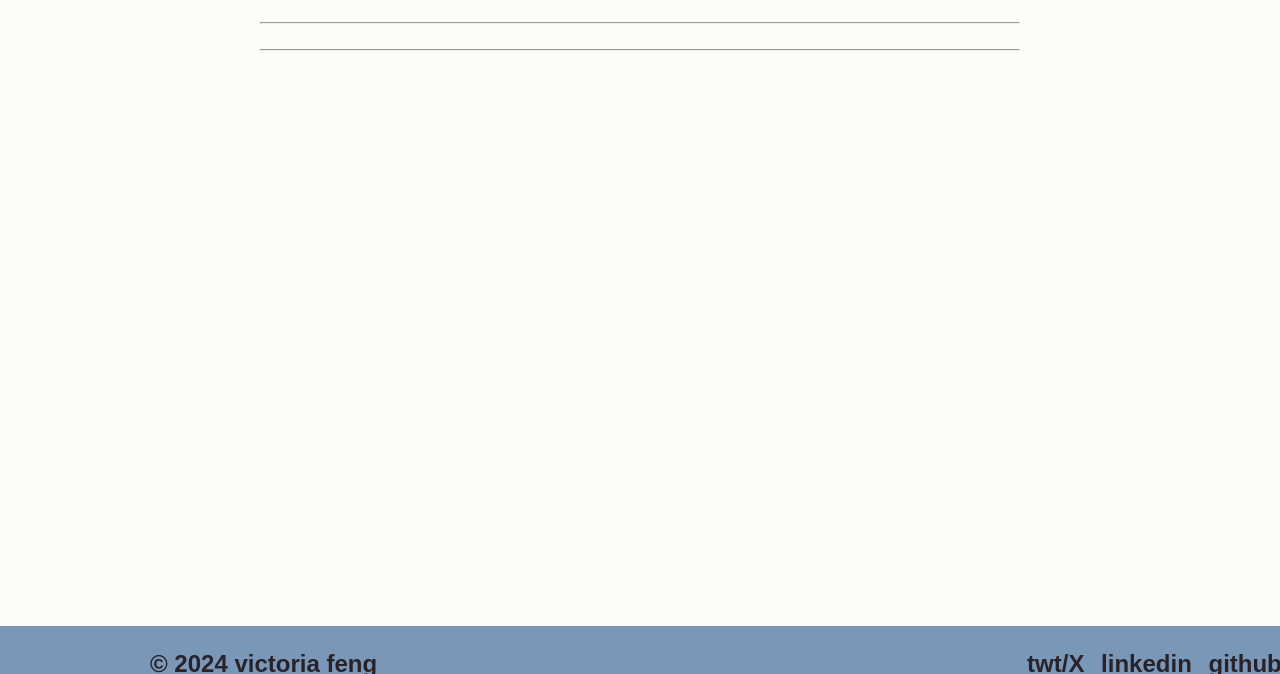
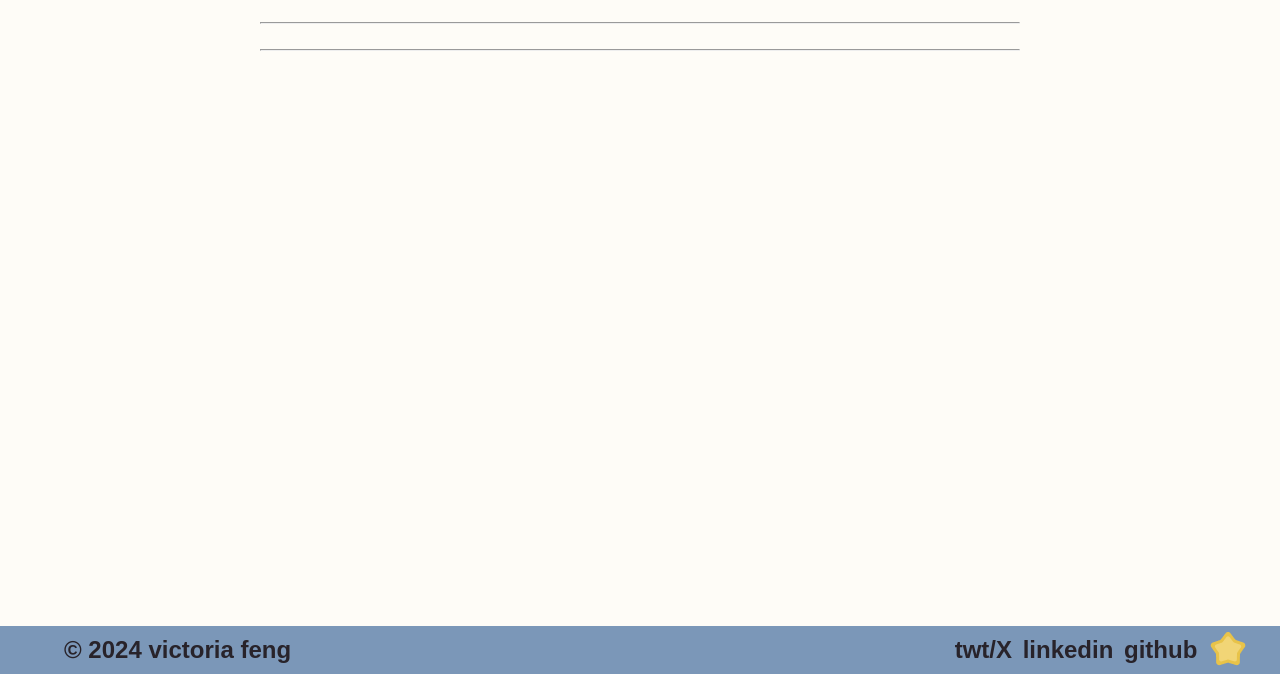
Before and after one commit to mauveyrosie/real-website, a plain HTML site: page index.html in a window 1280 px wide. Shown: the part 126-800 px from the top of the page. Drawn offline with Linux system fonts and the light colour scheme; a web font is replaced by a local one.

Commit message:
added a footer

```diff
--- a/index.html
+++ b/index.html
@@ -7,7 +7,7 @@
     <link rel="stylesheet" href="styleFile/general.css">
     <link rel="stylesheet" href="styleFile/header.css">
     <link rel="stylesheet" href="styleFile/home.css">
-    <link rel="stylesheet" href="styleFile/footer.css"
+    <link rel="stylesheet" href="styleFile/footer.css">
 
     <!-- fonts -->
     <link rel="preconnect" href="https://fonts.googleapis.com">
@@ -15,7 +15,7 @@
     <link href="https://fonts.googleapis.com/css2?family=Cormorant+Garamond:ital,wght@0,300;0,400;0,500;0,600;0,700;1,300;1,400;1,500;1,600;1,700&family=Gaegu&family=Noto+Sans:ital,wght@0,100..900;1,100..900&display=swap" rel="stylesheet">
 
     <title> victoria feng </title>
-    <link rel="icon" href="https://www.colorhexa.com/5c6e92.png">
+    <link rel="icon" href="images/Star.png">
 
   </head>
 
@@ -57,8 +57,8 @@
     <!-- footer -->
     <footer class="footer">
 
-      <div class="footer-container">
-        <p> &#169; 2024 victoria feng </p>
+      <div class="footer-content">
+        <p class="copyright"> &#169; 2024 victoria feng </p>
 
         <div class="socials">
           <a class="twt" href="https://x.com/mauveyrosie">
@@ -71,8 +71,10 @@
             github
           </a>
 
+        </div>
 
-        </div>
+        <img class="star-switch" src="images/Star.png" alt="Star">
+
       </div>
 
     </footer>
--- a/styleFile/footer.css
+++ b/styleFile/footer.css
@@ -1,79 +1,56 @@
-:root {
-  --beige-dark: #D2C8AE;
-  --beige-light: #F8F3E2;
-  --blue-dark: #5C6E92;
-  --blue-light: #7B97B8;
-  --purple-dark: #716587;
-  --purple-light: #927CA1;
-  --yellow-dark: #E0B31E;
-  --yellow-light: #F1D576;
-  --green-dark: #3D553D;
-  --green-light: #769071;
+.footer{
+  background-color: var(--blue-light);
+  bottom: 0;
+  left: 0;
+  width: 100%;
+  position: absolute;
+}
 
-  /*--text-color: #3A3D46;*/
-  --bg-white: #FEFCF7;
-  --bg-black: #28232A;
-  --bg-dark-footer: #332A38;
+.footer-content{
+  display: flex;
+  align-items: center;
+  justify-content: space-between;
+
 }
-.footer {
-  position: fixed;
-  height: 6%;
-  left: 0;
-  bottom: 0;
-  width: 100%;
-  background-color: var(--blue-light);
 
-  /* text */
+.copyright{
+  flex: 1;
+  margin: 0;
   color: var(--bg-black);
-  padding-left: 150px;
+  padding-left: 5%;
   font-family: "Gaegu", sans-serif;
   font-weight: bold;
   font-size: 24px;
 }
 
-.footer-container {
+.socials{
+  flex: 0.3;
   display: flex;
+  align-items: center;
+  justify-content: space-evenly;
+
+  text-decoration: none;
+
+  color: var(--bg-black);
+  font-family: "Gaegu", sans-serif;
+  font-weight: bold;
+  font-size: 24px;
 }
 
-.socials {
-  margin-left: 50%;
-  margin-top: 24px;
-}
-.github {
-  margin-left: 10px;
-  display: inline;
-  cursor: pointer;
-  transition: 250ms;
-
-  text-decoration: none;
-  color: var(--text-color)
-}
-.ig:hover {
-  color: var(--blue-main);
-}
-
-.twt {
-  margin-left: 10px;
-  display: inline;
+.twt, .linkedin, .github {
   cursor: pointer;
   transition: 250ms;
 
   text-decoration: none;
   color: var(--text-color);
 }
-.twt:hover{
-  color:var(--blue-main)
+
+.twt:hover, .linkedin:hover, .github:hover {
+  color: var(--blue-dark)
 }
 
-.linkedin {
-  margin-left: 10px;
-  display: inline;
-  cursor: pointer;
-  transition: 250ms;
-
-  text-decoration: none;
-  color: var(--text-color);
+.star-switch{
+  margin-top: 0.33%;
+  margin-bottom: 0.33%;
+  margin-right: 2.5%;
 }
-.linkedin:hover{
-  color: var(--blue-main);
-}
--- a/styleFile/header.css
+++ b/styleFile/header.css
@@ -37,7 +37,8 @@
   text-decoration: none;
   padding: 5px 10px;
   border-radius: 20px;
-  transition: 0.3s ease;
+  transition: 350ms ease;
+  cursor: pointer;
 
   font-family: "Gaegu", sans-serif;
   font-weight: bold;
```
Also changed, not shown: comingsoon.html (+1 -1 lines), styleFile/footer.txt (added).
